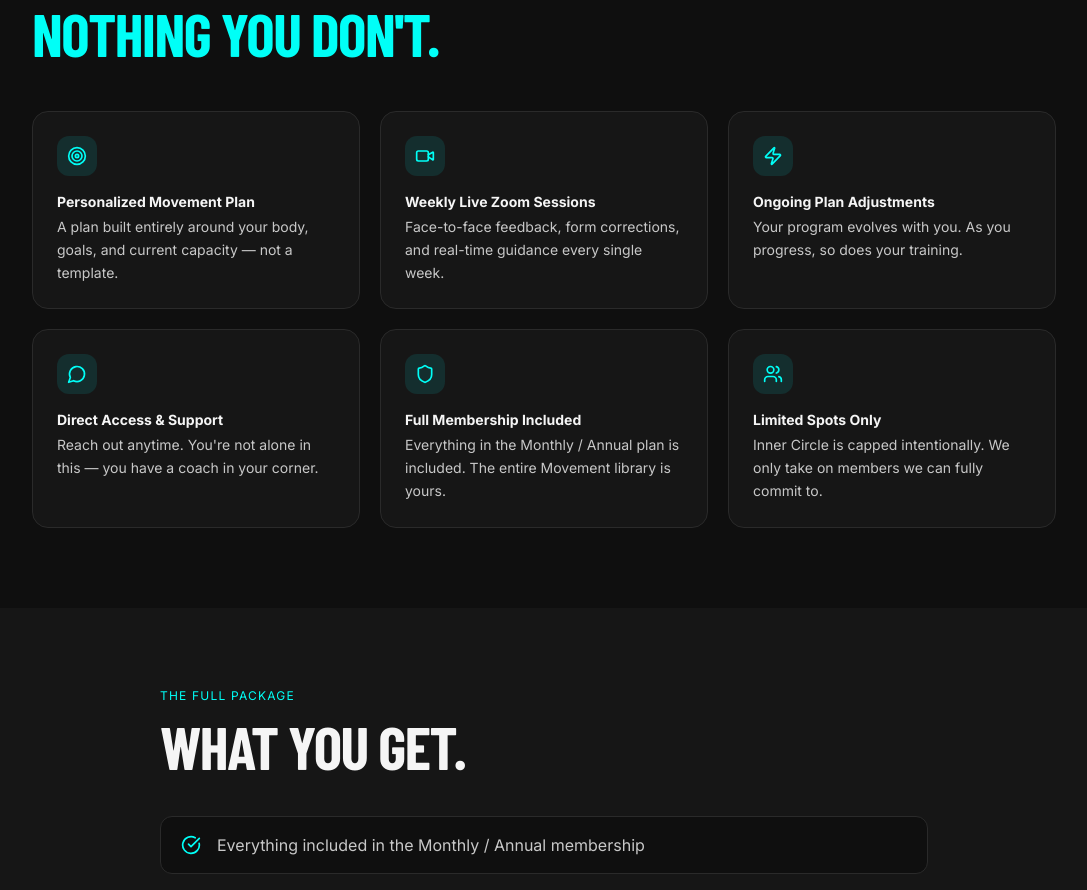
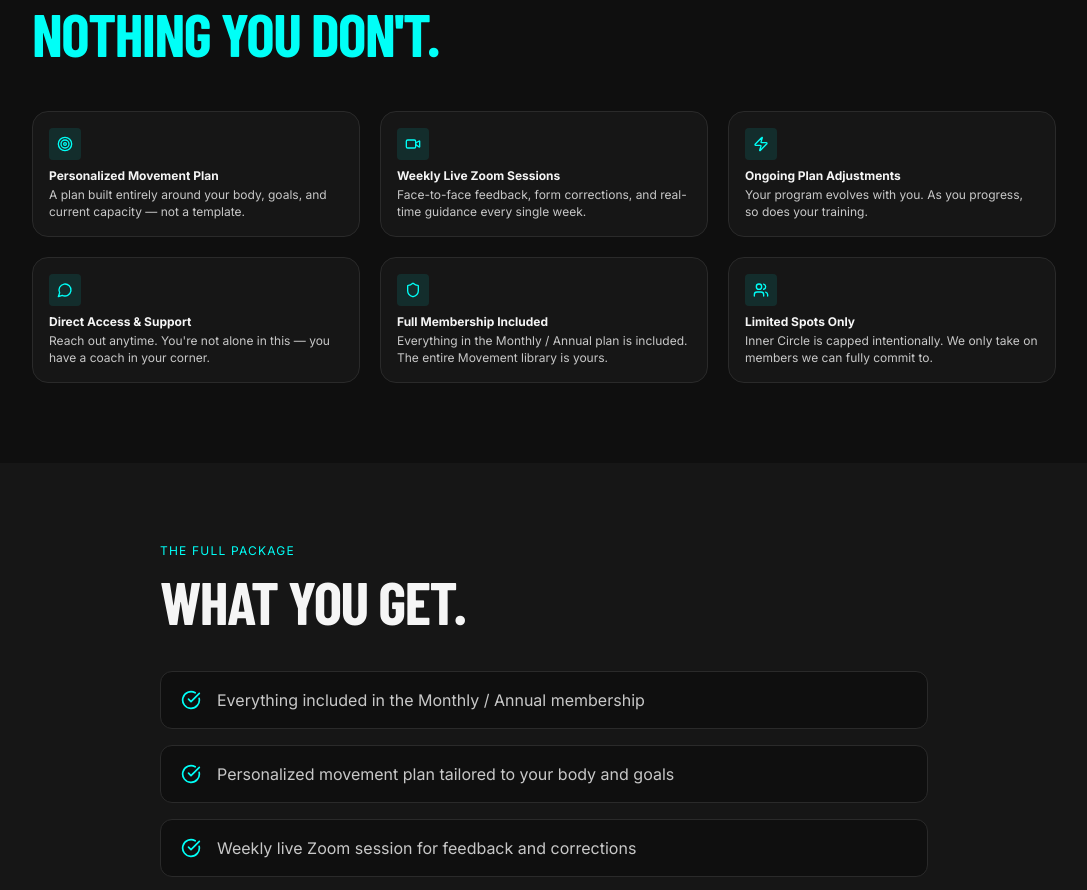
Before and after one commit to yanivs14/yaniv, a React (Vite) app: page /inner-circle in a window 1280 px wide. Shown: the part 1422-2312 px from the top of the page, without its empty margins (96-1183 px from the left). Built offline with nearby package versions, Linux system fonts and the light colour scheme; no server answers; a web font is replaced by a local one.

Commit message:
File changes

```diff
--- a/src/pages/InnerCircle.jsx
+++ b/src/pages/InnerCircle.jsx
@@ -198,14 +198,14 @@ export default function InnerCircle() {
                     whileInView={{ opacity: 1, y: 0 }}
                     viewport={{ once: true }}
                     transition={{ duration: 0.5, delay: i * 0.07 }}
-                    className="bg-dark-surface border border-dark-border rounded-2xl p-6 flex flex-col gap-4 hover:border-orange-red/40 transition-colors"
+                    className="bg-dark-surface border border-dark-border rounded-2xl p-4 flex flex-col gap-2 hover:border-orange-red/40 transition-colors"
                   >
-                    <div className="w-10 h-10 bg-orange-red/10 rounded-xl flex items-center justify-center">
-                      <Icon className="w-5 h-5 text-orange-red" />
+                    <div className="w-8 h-8 bg-orange-red/10 rounded-lg flex items-center justify-center flex-shrink-0">
+                      <Icon className="w-4 h-4 text-orange-red" />
                     </div>
                     <div>
-                      <p className="font-body text-sm font-bold text-off-white mb-1">{title}</p>
-                      <p className="font-body text-sm text-white-muted leading-relaxed">{desc}</p>
+                      <p className="font-body text-xs font-bold text-off-white mb-1 leading-tight">{title}</p>
+                      <p className="font-body text-xs text-white-muted leading-snug">{desc}</p>
                     </div>
                   </motion.div>
                 ))}
```
